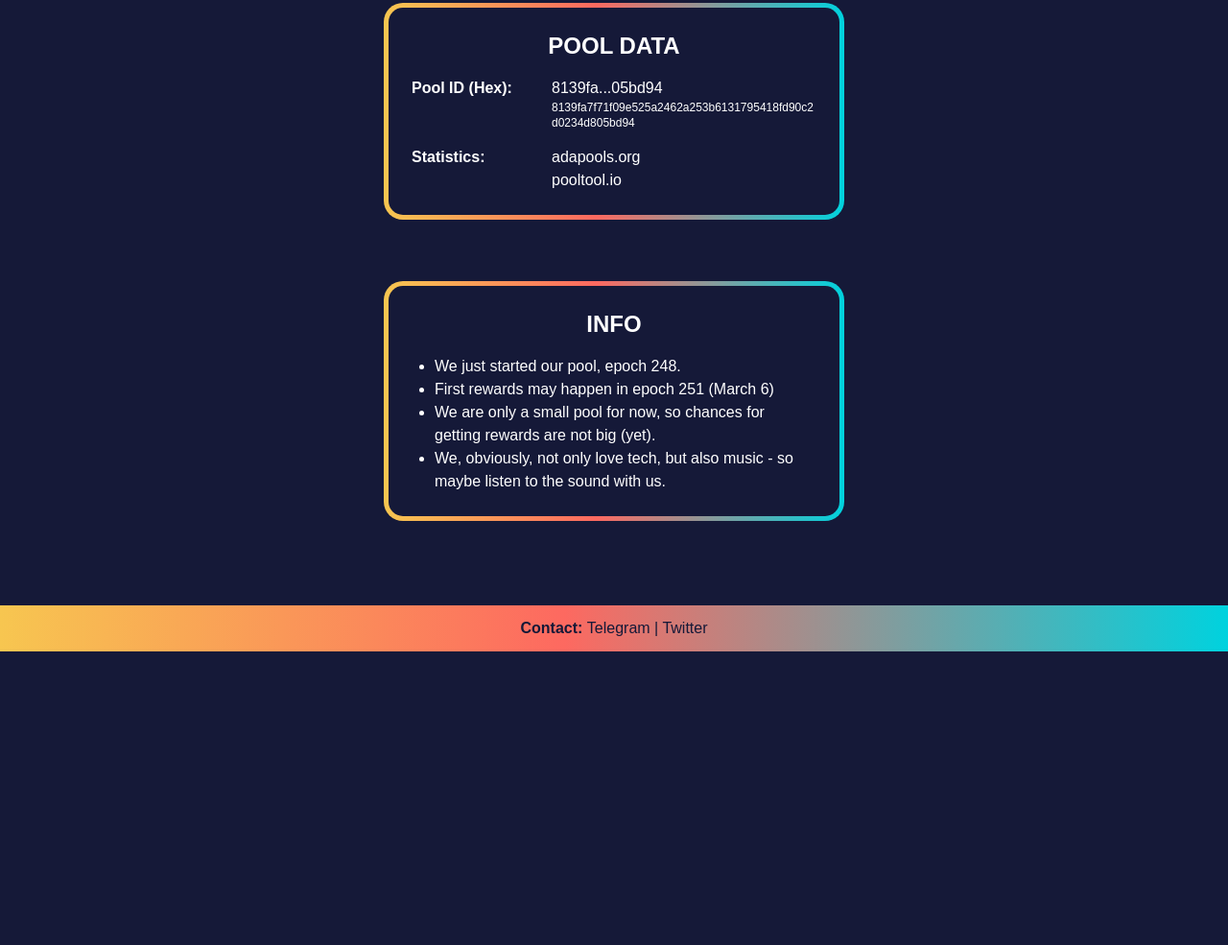
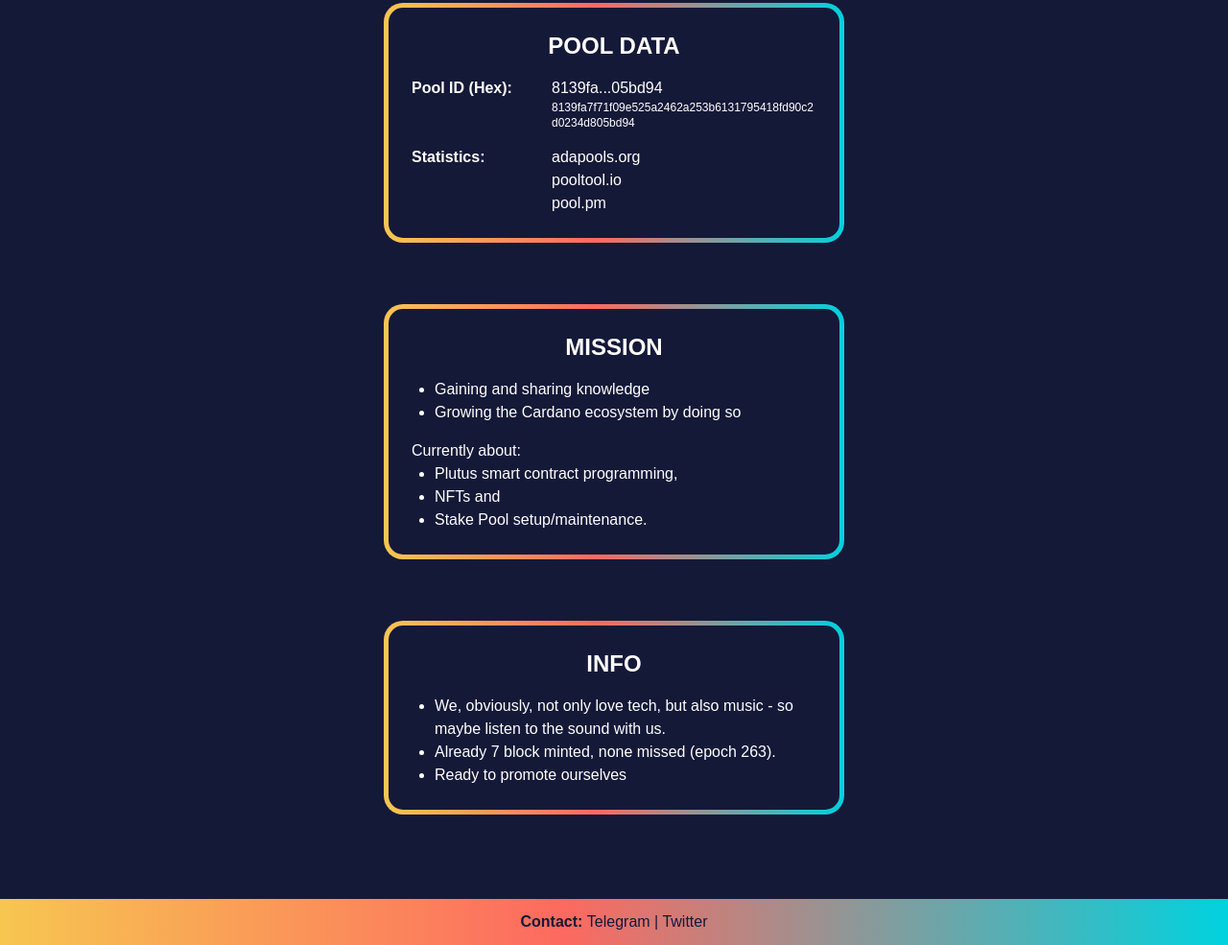
Before and after one commit to blocknroll101/blocknroll101.github.io, a plain HTML site: page index.html in a window 1280 px wide. Shown: the part 1109-2094 px from the top of the page at 96% size. Before the commit the page ends 1788 px from the top, so only its background shows below. Drawn offline with Linux system fonts and the light colour scheme.

Commit message:
Updated website information.

```diff
--- a/index.html
+++ b/index.html
@@ -51,7 +51,7 @@
           </div>
           <div class="p-6 mx-auto text-center">
             <div class="uppercase font-extralight">Stake</div>
-            <div class="text-3xl font-semibold">737k ₳</div>
+            <div class="text-3xl font-semibold">752k ₳</div>
           </div>
         </div>
       </div>
@@ -73,7 +73,7 @@
     </section>
     <section class="mb-16">
       <div class="container flex flex-wrap max-w-lg px-4 mx-auto">
-        <div class="bnr-border-gradient">
+        <div class="w-full bnr-border-gradient">
           <div class="p-6 grid grid-cols-3 gap-4">
             <div class="mx-auto text-2xl font-semibold uppercase col-span-3">Pool Data</div>
             <div class="font-bold">Pool ID (Hex):</div>
@@ -87,6 +87,7 @@
             <div class="col-span-2">
               <div><a href="https://adapools.org/pool/8139fa7f71f09e525a2462a253b6131795418fd90c2d0234d805bd94">adapools.org</a></div>
               <div><a href="https://pooltool.io/pool/8139fa7f71f09e525a2462a253b6131795418fd90c2d0234d805bd94/epochs">pooltool.io</a></div>
+              <div><a href="https://pool.pm/8139fa7f71f09e525a2462a253b6131795418fd90c2d0234d805bd94">pool.pm</a></div>
             </div>
           </div>
         </div>
@@ -94,14 +95,35 @@
     </section>
     <section class="flex-grow mb-16">
       <div class="container flex flex-wrap max-w-lg px-4 mx-auto">
-        <div class="bnr-border-gradient">
+        <div class="w-full bnr-border-gradient">
+          <div class="m-6">
+            <div class="pb-4 mx-auto text-2xl font-semibold text-center uppercase">Mission</div>
+              <ul class="mx-6 list-disc list-outside">
+                <li class="">Gaining and sharing knowledge</li>
+                <li class="">Growing the Cardano ecosystem by doing so</li>
+              </ul>
+              <div class="mt-4">
+                <div class="" >Currently about:</div>
+                <ul class="mx-6 list-disc list-outside">
+                  <li class="">Plutus smart contract programming,</li>
+                  <li class="">NFTs and</li>
+                  <li class="">Stake Pool setup/maintenance.</li>
+                </ul>
+              </div>
+            </ul>
+          </div>
+        </div>
+      </div>
+    </section>
+    <section class="flex-grow mb-16">
+      <div class="container flex flex-wrap max-w-lg px-4 mx-auto">
+        <div class="w-full bnr-border-gradient">
           <div class="m-6">
             <div class="pb-4 mx-auto text-2xl font-semibold text-center uppercase">Info</div>
             <ul class="mx-6 list-disc list-outside">
-              <li class="">We just started our pool, epoch 248.</li>
-              <li class="">First rewards may happen in epoch 251 (March 6)</li>
-              <li class="">We are only a small pool for now, so chances for getting rewards are not big (yet).</li>
               <li class="">We, obviously, not only love tech, but also music - so maybe listen to the sound with us.</li>
+              <li class="">Already 7 block minted, none missed (epoch 263).</li>
+              <li class="">Ready to promote ourselves</li>
             </ul>
           </div>
         </div>
```
